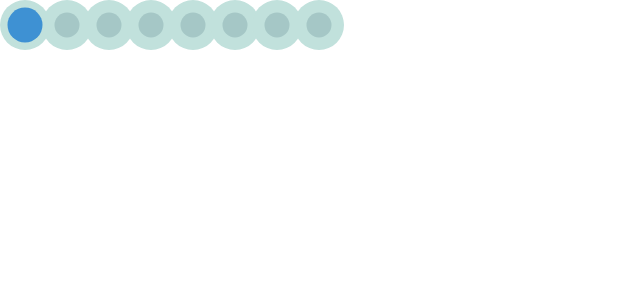
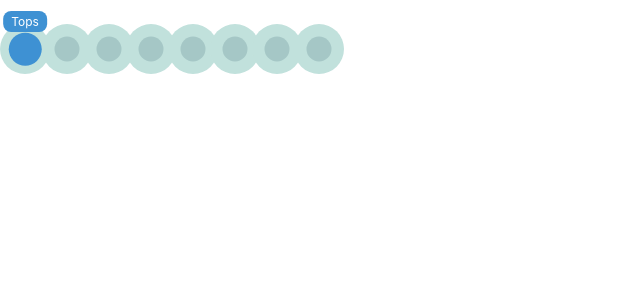
Before and after one commit to kohyeeru/acnh-wardrobe, a React (Create React App) app in the folder client/: page / in a window 1280 px wide. Shown: the top 300 px of the page, without its empty margins (0-640 px from the left). Built offline with nearby package versions, Linux system fonts and the light colour scheme.

Commit message:
Add tooltip to category nav bar

```diff
--- a/client/src/App.tsx
+++ b/client/src/App.tsx
@@ -1,5 +1,10 @@
 import React from 'react';
+import styled from 'styled-components';
 import CategoryNavBar from './components/CategoryNavBar/CategoryNavBar';
+
+const Wrapper = styled.div`
+  margin-top: 24px;
+`
 
 interface IState {
   data: any;
@@ -8,7 +13,9 @@ interface IState {
 class App extends React.Component<{}, IState> {
   public render() {
     return (
-      <CategoryNavBar />
+      <Wrapper>
+        <CategoryNavBar />
+      </Wrapper>
     );
   }
 }
--- a/client/src/components/CategoryNavBar/CategoryNavBar.tsx
+++ b/client/src/components/CategoryNavBar/CategoryNavBar.tsx
@@ -50,6 +50,7 @@ class CategoryNavBar extends React.Component<{}, IState> {
         {categories.map((category) => {
             return <CategoryNavBarIcon
               key={category}
+              category={category}
               onClick={() => this.setActiveCategory(category)}
               isActive={category === activeCategory}
             />
--- a/client/src/components/CategoryNavBar/CategoryNavBarIcon.tsx
+++ b/client/src/components/CategoryNavBar/CategoryNavBarIcon.tsx
@@ -1,5 +1,6 @@
 import React from 'react';
 import styled from 'styled-components';
+import Tooltip from '../Common/Tooltip';
 
 const unstyledButton = styled.button`
   background: none;
@@ -21,8 +22,8 @@ const Icon = styled.div<{ isActive: boolean }>`
   z-index: 1;
 
   background: ${props => props.isActive ? '#3e91d3' : '#a5c7c6'};
-  width: ${props => props.isActive ? '70%' : '50%'};
-  height: ${props => props.isActive ? '70%' : '50%'};
+  width: ${props => props.isActive ? '65%' : '50%'};
+  height: ${props => props.isActive ? '65%' : '50%'};
   border-radius: 50px;
 `
 
@@ -39,16 +40,27 @@ const IconButton = styled(unstyledButton)`
 `
 
 interface IProps {
+  category: string;
   onClick: () => void;
   isActive: boolean;
 }
 
 class CategoryNavBarIcon extends React.Component<IProps> {
   public render() {
-    const { onClick, isActive } = this.props;
+    const { category, onClick, isActive } = this.props;
 
     return (
       <IconButton onClick={onClick}>
+        {isActive &&
+          <Tooltip
+            text={category}
+            fontColor='ffffff'
+            backgroundColor='3e91d3'
+            borderRadius='8'
+            size='small'
+            showArrow={false}
+          />
+        }
         <Icon isActive={isActive} />
         <IconBackground />
       </IconButton>
--- /dev/null
+++ b/client/src/components/Common/Tooltip.tsx
@@ -0,0 +1,67 @@
+import React from 'react';
+import styled, { css } from 'styled-components';
+import { prop, ifProp } from 'styled-tools';
+
+const TooltipWrapper = styled.div<{ size: string }>`
+  position: absolute;
+  left: 50%;
+  bottom: 85%;
+  transform: translateX(-50%);
+  z-index: 99;
+  font-size: ${ifProp({ size: 'small' }, '12px', '16px')}
+`
+
+const Bubble = styled.div<{ fontColor: string, backgroundColor: string, borderRadius: string, size: string, showArrow: boolean }>`
+  display: inline-block;
+  position: relative;
+  background: #${prop('backgroundColor')};
+  color: #${prop('fontColor')};
+  padding: ${ifProp({ size: 'small' }, '3px 8px', '8px')};
+  border-radius: ${prop('borderRadius')}px;
+
+  ${ifProp('showArrow', css`
+    &::after {
+      content: '';
+      position: absolute;
+      bottom: -0.3em;
+      left: 50%;
+      transform: translateX(-50%);
+      border-top: 0.5em solid #${prop('backgroundColor')};
+      border-right: 0.5em solid transparent;
+      border-left: 0.5em solid transparent;
+    }
+  `)}
+`
+
+interface IProps {
+  text: string;
+  fontColor: string;
+  backgroundColor: string;
+  borderRadius: string;
+  size:
+    | 'small'
+    | 'large';
+  showArrow: boolean;
+}
+
+class Tooltip extends React.Component<IProps> {
+  public render() {
+    const { text, fontColor, backgroundColor, borderRadius, size, showArrow } = this.props;
+
+    return(
+      <TooltipWrapper size={size}>
+        <Bubble
+          fontColor={fontColor}
+          backgroundColor={backgroundColor}
+          borderRadius={borderRadius}
+          size={size}
+          showArrow={showArrow}
+        >
+          {text}
+        </Bubble>
+      </TooltipWrapper>
+    );
+  }
+}
+
+export default Tooltip;
```
